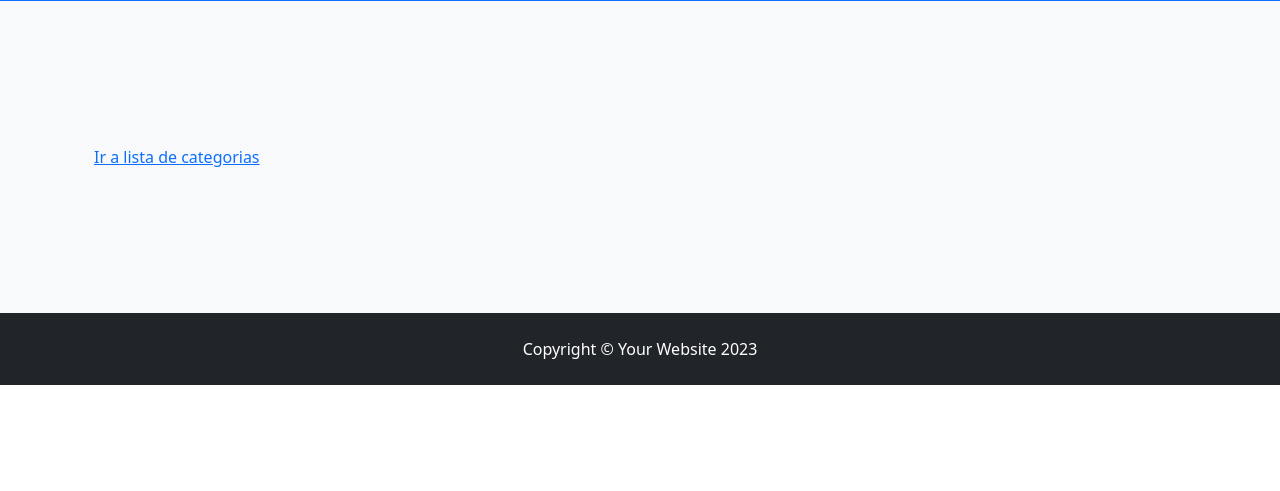
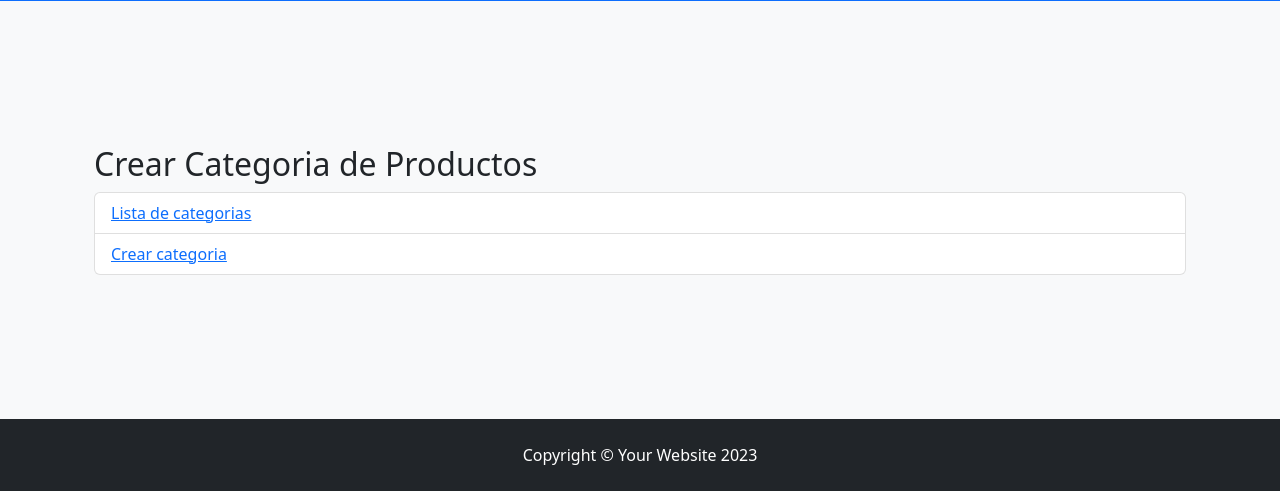
Before and after one commit to MiguelRizzi/django_CRUD, a Django app: page /producto/ in a window 1280 px wide. Shown: the part 322-813 px from the top of the page. Before the commit the page ends 707 px from the top, so only its background shows below. Run offline with Django 4.2, Linux system fonts and the light colour scheme; some libraries are stand-ins or nearby versions.

Commit message:
Se creo formulario para crear categoria de productos

```diff
--- a/project/apps/producto/templates/producto/index.html
+++ b/project/apps/producto/templates/producto/index.html
@@ -5,7 +5,15 @@
 {% block content %}
 
     {% block content_producto %}
-        <a href="{% url 'producto:producto_categoria_list' %}">Ir a lista de categorias</a>
+        <h2>Crear Categoria de Productos</h2>
+        <ul class="list-group">
+            <li class="list-group-item">
+                <a href="{% url 'producto:producto_categoria_list' %}">Lista de categorias</a>
+            </li>
+            <li class="list-group-item">
+                <a href="{% url 'producto:producto_categoria_create' %}">Crear categoria</a>
+            </li>
+        </ul>
     {% endblock content_producto %}
 
 {% endblock content %}
--- a/project/apps/producto/urls.py
+++ b/project/apps/producto/urls.py
@@ -4,4 +4,5 @@ from . import views
 urlpatterns = [
     path("", views.index, name="index"),
     path("producto_categoria_list/", views.producto_categoria_list, name="producto_categoria_list"),
+    path("producto_categoria_create/", views.producto_categoria_create, name="producto_categoria_create"),
 ]
--- a/project/apps/producto/views.py
+++ b/project/apps/producto/views.py
@@ -1,5 +1,6 @@
-from django.shortcuts import render
+from django.shortcuts import render, redirect
 from . import models
+from . import forms
 # Create your views here.
 
 def index(request):
@@ -9,3 +10,13 @@ def producto_categoria_list(request):
     categorias = models.ProductoCategoria.objects.all()
     context = {"categorias": categorias}
     return render(request, "producto/producto_categoria_list.html", context)
+
+def producto_categoria_create(request):
+    if request.method == "POST":
+        form = forms.ProductoCategoriaForm(request.POST)
+        if form.is_valid():
+            form.save()
+            return redirect("producto:producto_categoria_list")
+    else:
+        form = forms.ProductoCategoriaForm()
+    return render(request, "producto/producto_categoria_create.html", {"form": form})
```
Also changed, not shown: project/apps/producto/forms.py (added, +7 -0 lines), project/apps/producto/templates/producto/producto_categoria_create.html (added, +13 -0 lines).
